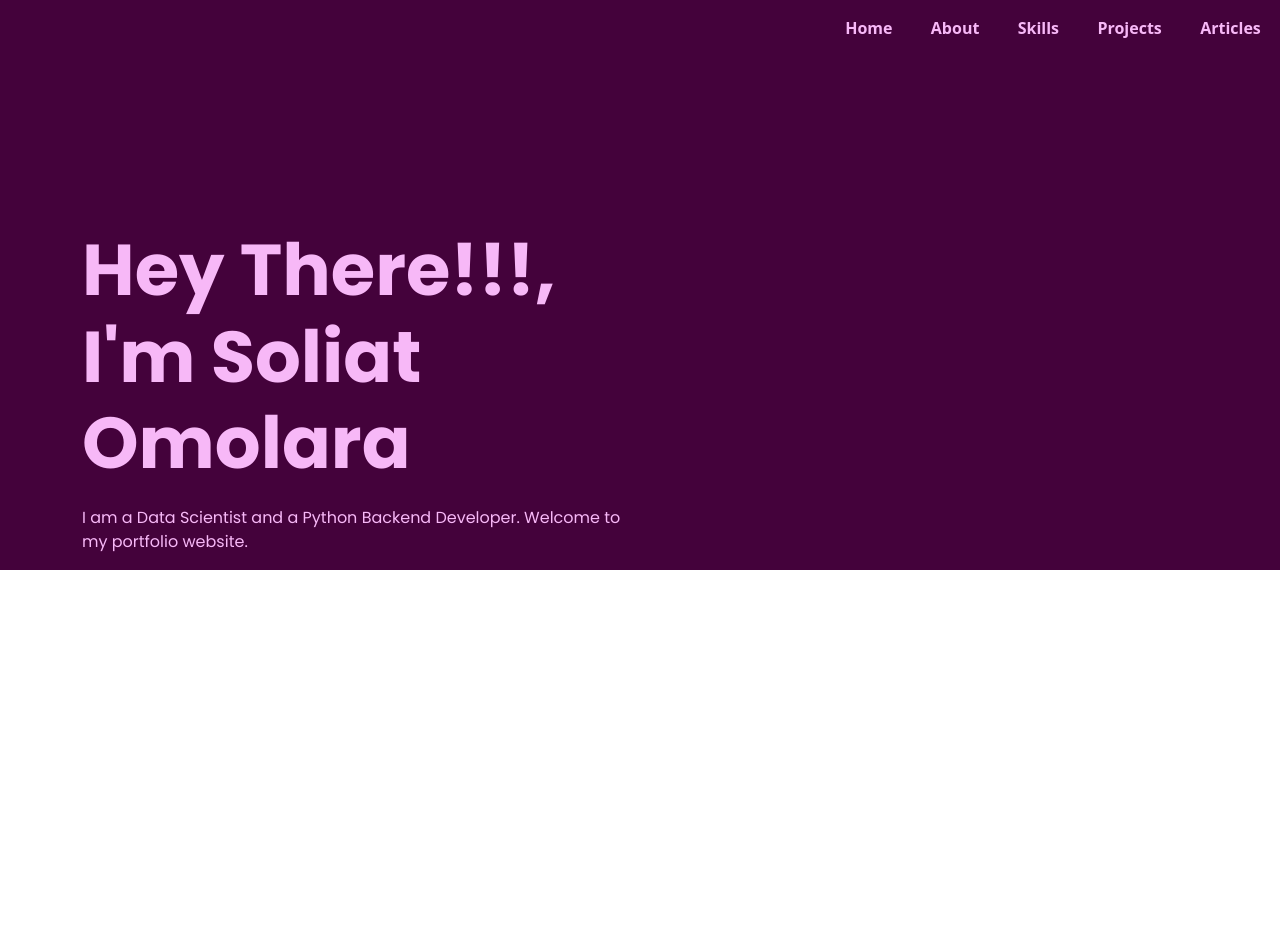
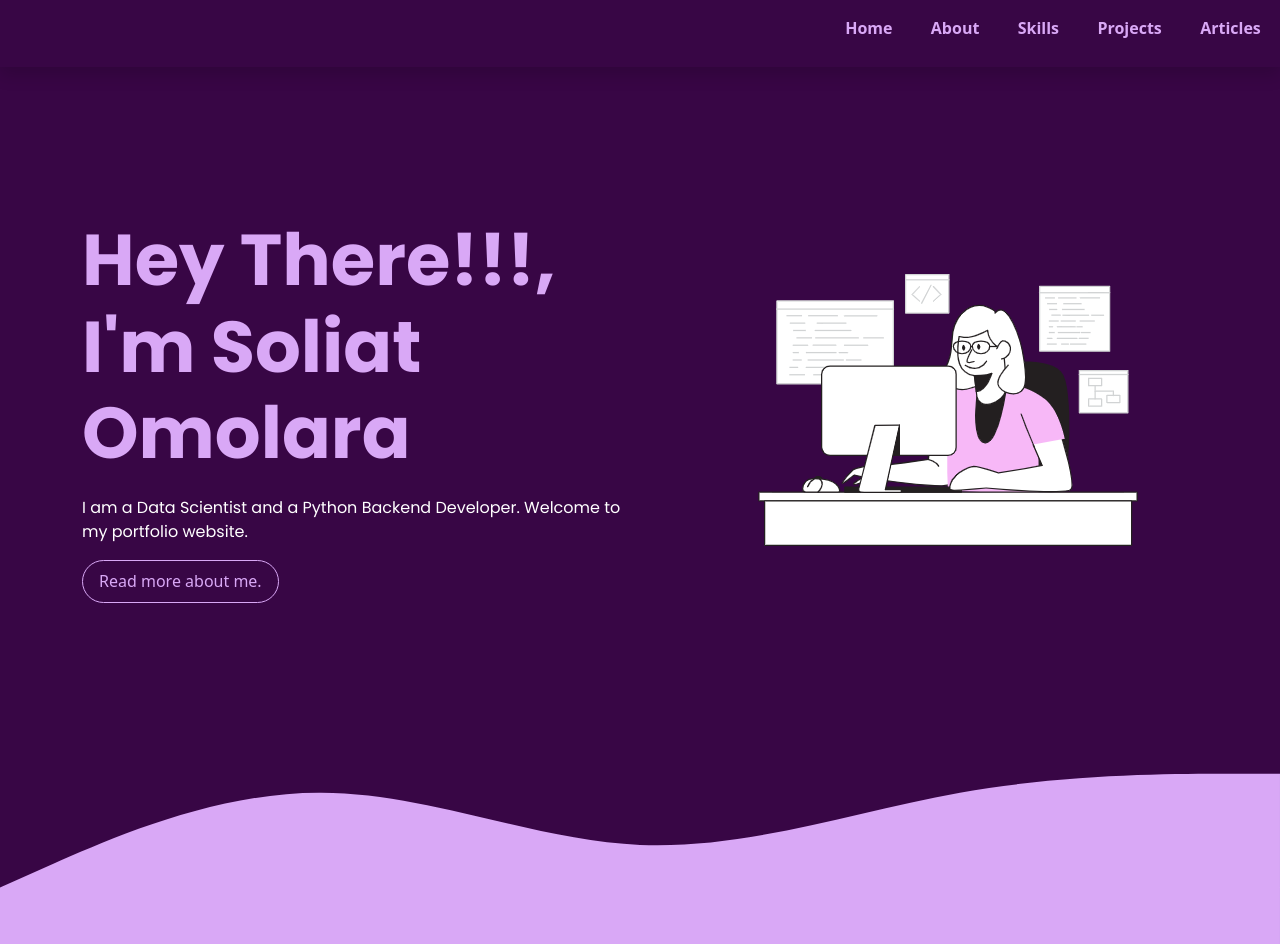
Before and after one commit to SoliatOmolara/SoliatOmolara-Portoflio-Website, a website: page index.html in a window 1280 px wide. Before the commit the page ends 800 px from the top, so only its background shows below. Drawn offline with Linux system fonts and the light colour scheme.

Commit message:
adding the intro section

```diff
--- a/index.html
+++ b/index.html
@@ -12,7 +12,7 @@
 </head>
 <body>
     <!-- THE NAVBAR SECTION -->
-    <nav class="navbar navbar-expand-lg navbar-dark bg-primary">
+    <nav class="navbar navbar-expand-lg navbar-dark bg-primary shadow fixed-top">
         <button class="navbar-toggler" type="button" data-toggle="collapse" data-target="#navbarNav" aria-controls="navbarNav" aria-expanded="False" aria-label="Toggle navigation">
           <span class="navbar-toggler-icon"></span>
         </button>
@@ -45,9 +45,16 @@
                 <span class="display-2--intros">Hey There!!!, I'm Soliat Omolara</span><br>
                 <span class="display-2--description lh-base">I am a Data Scientist and a Python Backend Developer. Welcome to my portfolio website.</span>
               </h1>
+              <button type="button" class="rounded-pill btn btn-outline-secondary btn-rounded">
+                <a class="nav-link" href="#">Read more about me.</a>
+              </button>
+            </div>
+            <div class="col-md-6 intros text-end">
+              <img src="Image/femalecoder.png" alt="photo" class="img-fluid">
             </div>
           </div>
         </div>
+        <svg xmlns="http://www.w3.org/2000/svg" viewBox="0 0 1440 320"><path fill="#d9a8f6" fill-opacity="1" d="M0,256L60,229.3C120,203,240,149,360,149.3C480,149,600,203,720,208C840,213,960,171,1080,149.3C1200,128,1320,128,1380,128L1440,128L1440,320L1380,320C1320,320,1200,320,1080,320C960,320,840,320,720,320C600,320,480,320,360,320C240,320,120,320,60,320L0,320Z"></path></svg>
       </section>
 
 
--- a/scss/_custom.scss
+++ b/scss/_custom.scss
@@ -1,7 +1,7 @@
 //MY THEME COLORS
-$purple-dark:       #44023b;
-$purple-dim:     #9a539a;
-$purple-light:  #f7b8f7;
+$purple-dark:       #380645;
+$purple-dim:     #8e3bbf;
+$purple-light:  #d9a8f6;
 
 
 //WHITE AND GREY COLORS
--- a/scss/components/_button.scss
+++ b/scss/components/_button.scss
@@ -0,0 +1,14 @@
+@use '../custom' as *;
+
+.btn-rounded{
+    position: relative;
+    padding: 0.5375rem 1rem;
+    font-weight: 500;
+    text-align-last: center;
+    margin: 0;
+    background-color: $primary;
+
+    &:hover{
+        background-color: $purple-dim;
+    }
+}
--- a/scss/components/_typography.scss
+++ b/scss/components/_typography.scss
@@ -18,7 +18,7 @@
         font-size: 1rem;
         display: block;
         margin-top: 1.2rem;
-        color: $secondary;
+        color: white;
         text-transform: none;
     }
 }
```
Also changed, not shown: assets/css/style.css, 1 other file.
